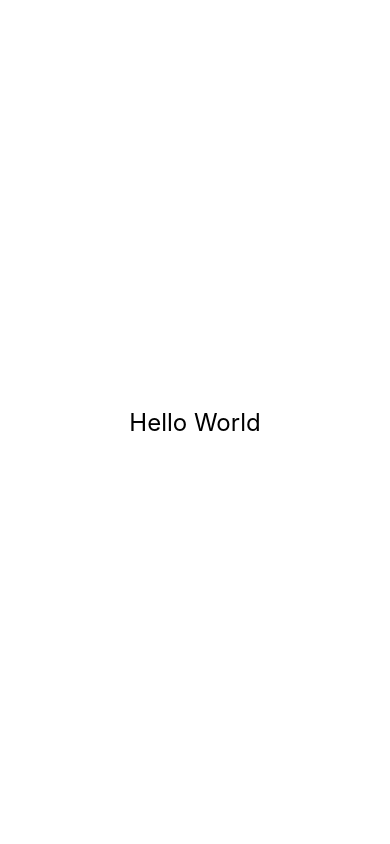
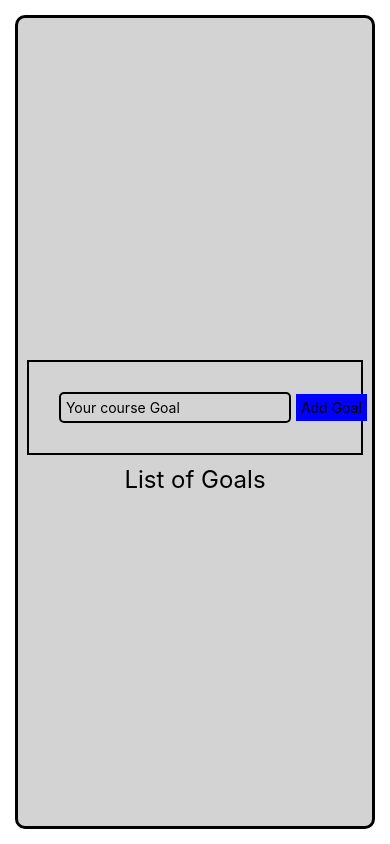
Before and after one commit to HarshSangrulkar/React-Native-MyApp1, a React Native app: screen / in a window 390 px wide. Built offline with nearby package versions, Linux system fonts and the light colour scheme.

Commit message:
passing input text as props

```diff
--- a/App.tsx
+++ b/App.tsx
@@ -1,11 +1,20 @@
 import React from "react";
-import { StyleSheet, Text, View } from "react-native"
+import { SafeAreaView, StyleSheet, Text, TextInput, TouchableOpacity, View } from "react-native"
 
 const App = ()=>{
+
+  const goalInputHandler =(eneterText:string)=>{
+    console.log(eneterText);
+  }
+
   return(
-    <View style={styles.container}>
-      <Text style={styles.text}>Hello World</Text>
-    </View>
+    <SafeAreaView style={styles.container}>
+      <View style={styles.inputContainer}>
+      <TextInput style={styles.textinput} placeholder="Your course Goal" onChangeText={goalInputHandler}></TextInput>
+      <TouchableOpacity style={styles.button}><Text>Add Goal</Text></TouchableOpacity>
+      </View>
+      <Text style={styles.text}>List of Goals</Text>
+    </SafeAreaView>
   )
 }
 
@@ -14,10 +23,40 @@ const styles = StyleSheet.create({
     flex:1,
     justifyContent:"center",
     alignItems:"center",
+    borderColor:"black",
+    borderWidth:3,
+    borderRadius:10,
+    margin:15,
+    padding:5,
+    backgroundColor:"lightgray"
   },
   text:{
     fontSize:24,
     color:"black",
+  },
+  inputContainer:{
+    // flex:1,
+    flexDirection:"row",
+    justifyContent:"space-between",
+    alignItems:"center",
+    margin:10,
+    padding:25,
+    borderColor:"black",
+    borderWidth:2,
+
+  },
+  textinput:{
+    flex:1,
+    borderColor:"black",
+    borderWidth:2,
+    borderRadius:5,
+    padding:5,
+    margin:5,
+  },
+  button:{
+    borderColor:"black",
+    padding:5,
+    backgroundColor:"blue",
   }
 })
 
```
